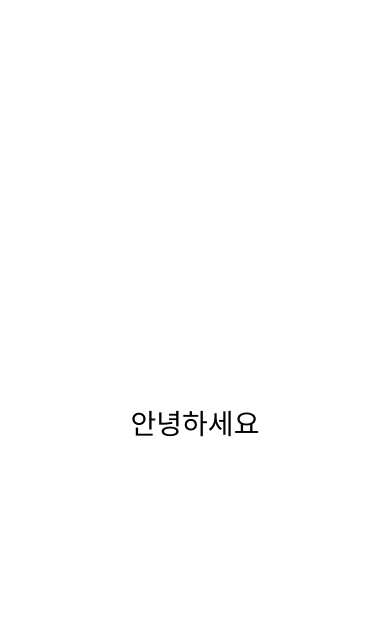
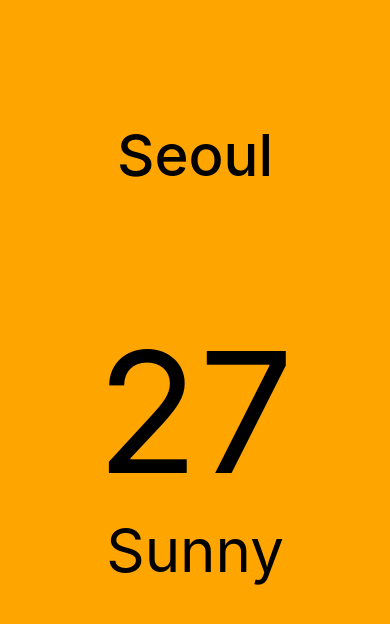
Before and after one commit to gorhf9397/Weather-App, a React Native app: screen / in a window 390 px wide. Shown: the top 624 px of the page. Built offline with nearby package versions, Linux system fonts and the light colour scheme.

Commit message:
style 내용정리 사용 API 에 대한 주석 링크 추가

```diff
--- a/App.js
+++ b/App.js
@@ -1,27 +1,76 @@
-import { StatusBar } from "expo-status-bar";
-import { StyleSheet, Text, View } from "react-native"
+import React from "react";
+import { View, StyleSheet, Text, ScrollView, Dimensions } from "react-native";
 // expo statusBar 와 reactNative statusBar 가 따로 있는 이유
 // expo 가 reactNative api들을 복사하고 개선하기를 결정 했기 때문
+
+// Dimentions 화면 크기를 알려주는 API https://reactnative.dev/docs/dimensions
+const { width: SCREEN_WIDTH } = Dimensions.get("window");
+// console.log(SCREEN_WIDTH);
 
 export default function App() {
   return (
     <View style={styles.container}>
-      <Text style={styles.text}>안녕하세요</Text>
-      <StatusBar style="auto" />
-      {/* 스마트폰 상단바에 해당하는 StatusBar */}
+      <View style={styles.city}>
+        <Text style={styles.cityName}>Seoul</Text>
+      </View>
+      {/* reactNative는 components 이기 때문에 스크롤 을 사용하려면ScrollView 사용
+      https://reactnative.dev/docs/scrollview horizontal 좌우 스크롤
+      pagingEnabled 스크롤 제한하며 페이지 생성 https://reactnative.dev/docs/scrollview#pagingenabled
+      showsHorizontalScrollIndicator 하단 스크롤바 숨김 https://reactnative.dev/docs/scrollview#showshorizontalscrollindicator*/}
+      <ScrollView
+        pagingEnabled
+        horizontal
+        showsHorizontalScrollIndicator={false}
+        contentContainerStyle={styles.weather}
+      >
+        <View style={styles.day}>
+          <Text style={styles.temp}>27</Text>
+          <Text style={styles.description}>Sunny</Text>
+        </View>
+        <View style={styles.day}>
+          <Text style={styles.temp}>27</Text>
+          <Text style={styles.description}>Sunny</Text>
+        </View>
+        <View style={styles.day}>
+          <Text style={styles.temp}>27</Text>
+          <Text style={styles.description}>Sunny</Text>
+        </View>
+        <View style={styles.day}>
+          <Text style={styles.temp}>27</Text>
+          <Text style={styles.description}>Sunny</Text>
+        </View>
+        <View style={styles.day}>
+          <Text style={styles.temp}>27</Text>
+          <Text style={styles.description}>Sunny</Text>
+        </View>
+      </ScrollView>
     </View>
   );
 }
 
 const styles = StyleSheet.create({
-  // style이 object 형태 StyleSheet.create 형태를 사용하면 자동완성기능 으로 편하게 사용가능
   container: {
     flex: 1,
-    backgroundColor: "#fff",
+    backgroundColor: "orange",
+  },
+  city: {
+    flex: 1.2,
+    justifyContent: "center",
     alignItems: "center",
-    justifyContent: "center",
   },
-  text: {
-    fontSize: 28,
+  cityName: {
+    fontSize: 58,
+    fontWeight: "500",
+  },
+  weather: {},
+  day: {
+    width: SCREEN_WIDTH,
+    alignItems: "center",
+  },
+  temp: {
+    fontSize: 168,
+  },
+  description: {
+    fontSize: 60,
   },
 });
```
